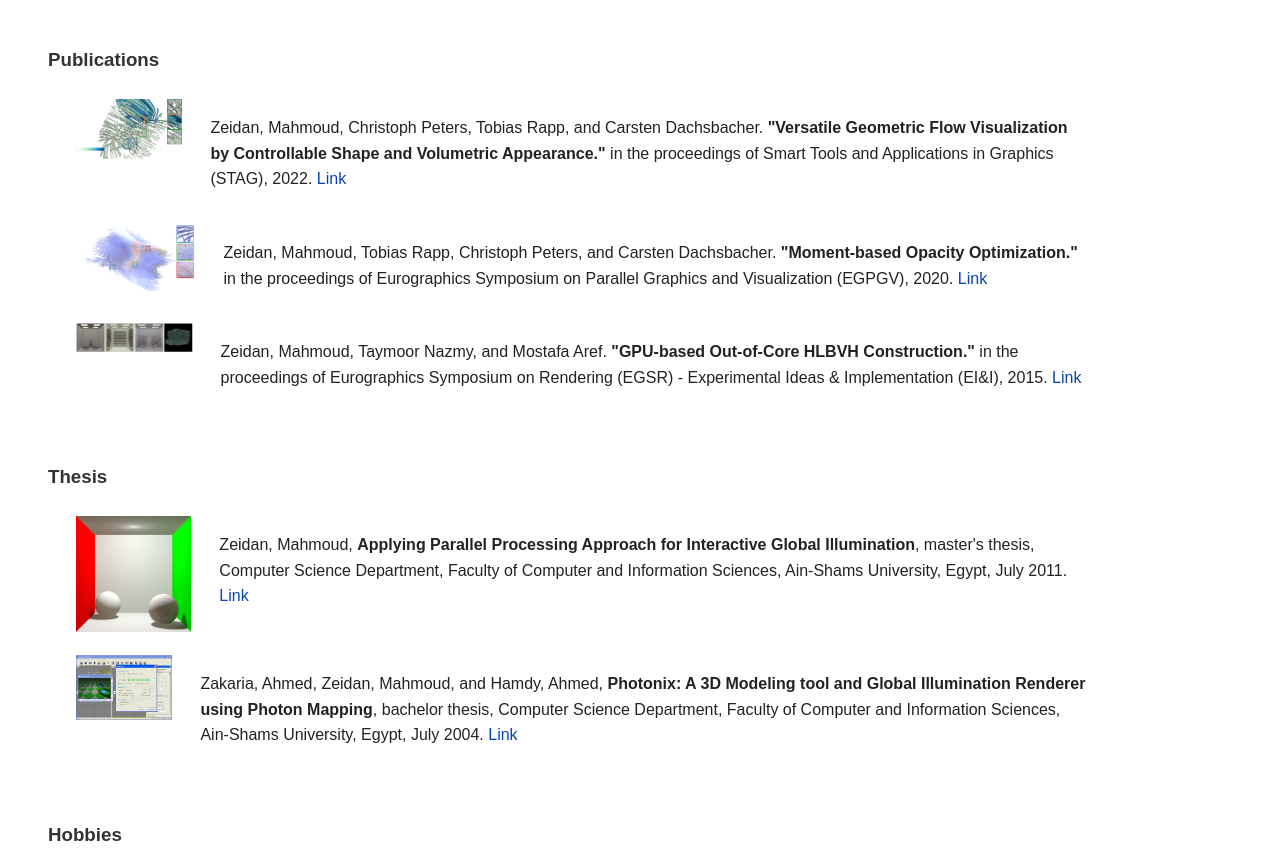
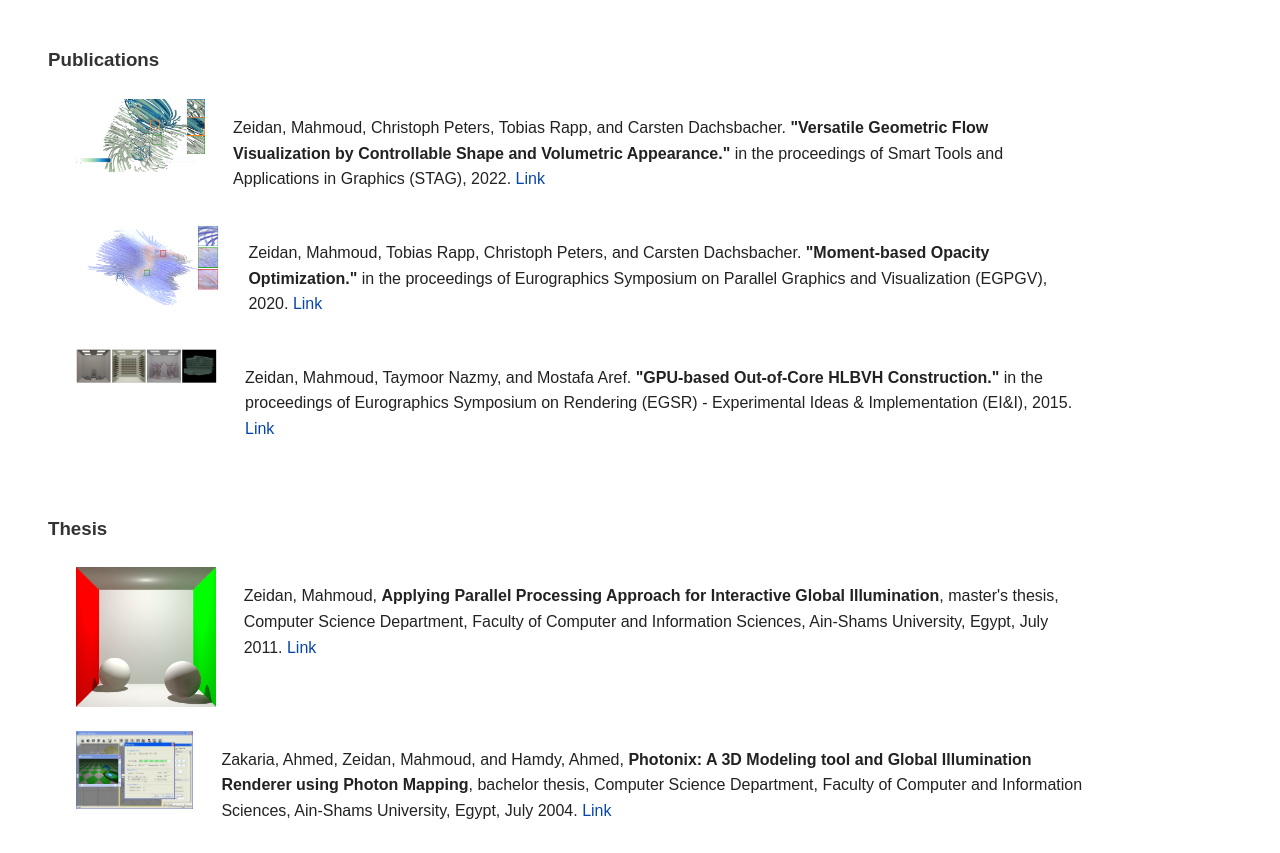
Before and after one commit to mahmoudsvirtualcorner/mahmoudsvirtualcorner.github.io, a plain HTML site: page index.html in a window 1280 px wide. Shown: the part 623-1476 px from the top of the page. Drawn offline with Linux system fonts and the light colour scheme.

Commit message:
thumbnails

```diff
--- a/index.html
+++ b/index.html
@@ -59,7 +59,7 @@
         <table>
           <tr>
             <td style="padding-right: 20px; vertical-align: top;">
-              <img src="./papers/glyphs/glyphs_thumbnail.png" alt="Glyphs Thumbnail" style="width:240px;height:auto;">
+              <img src="./papers/glyphs/glyphs_thumbnail.png" alt="Glyphs Thumbnail" style="width:300px;height:auto;">
             </td>
             <td style="vertical-align: top;">
               <p>Zeidan, Mahmoud, Christoph Peters, Tobias Rapp, and Carsten Dachsbacher.
@@ -74,7 +74,7 @@
         <table>
           <tr>
             <td style="padding-right: 20px; vertical-align: top;">
-              <img src="./papers/mboo/mboo_thumbnail.png" alt="MBOO Thumbnail" style="width:240px;height:auto;">
+              <img src="./papers/mboo/mboo_thumbnail.png" alt="MBOO Thumbnail" style="width:300px;height:auto;">
             </td>
             <td style="vertical-align: top;">
               <p>Zeidan, Mahmoud, Tobias Rapp, Christoph Peters, and Carsten Dachsbacher.
@@ -89,7 +89,7 @@
         <table>
           <tr>
             <td style="padding-right: 20px; vertical-align: top;">
-              <img src="./papers/gpu_ooc_hlbvh/gpu_ooc_hlbvh_thumbnail.png" alt="GPU OOC HLBVH Thumbnail" style="width:240px;height:auto;">
+              <img src="./papers/gpu_ooc_hlbvh/gpu_ooc_hlbvh_thumbnail.png" alt="GPU OOC HLBVH Thumbnail" style="width:300px;height:auto;">
             </td>
             <td style="vertical-align: top;">
               <p>Zeidan, Mahmoud, Taymoor Nazmy, and Mostafa Aref.
@@ -111,7 +111,7 @@
         <table>
           <tr>
             <td style="padding-right: 20px; vertical-align: top;">
-              <img src="./msc/msc_thumbnail.png" alt="MSC Thumbnail" style="width:240px;height:auto;">
+              <img src="./msc/msc_thumbnail.png" alt="MSC Thumbnail" style="width:300px;height:auto;">
             </td>
             <td style="vertical-align: top;">
               <p>Zeidan, Mahmoud,
@@ -126,7 +126,7 @@
         <table>
           <tr>
             <td style="padding-right: 20px; vertical-align: top;">
-              <img src="./bsc/bsc_thumbnail.png" alt="BSC Thumbnail" style="width:240px;height:auto;">
+              <img src="./bsc/bsc_thumbnail.png" alt="BSC Thumbnail" style="width:300px;height:auto;">
             </td>
             <td style="vertical-align: top;">
               <p>Zakaria, Ahmed, Zeidan, Mahmoud, and Hamdy, Ahmed,
```
